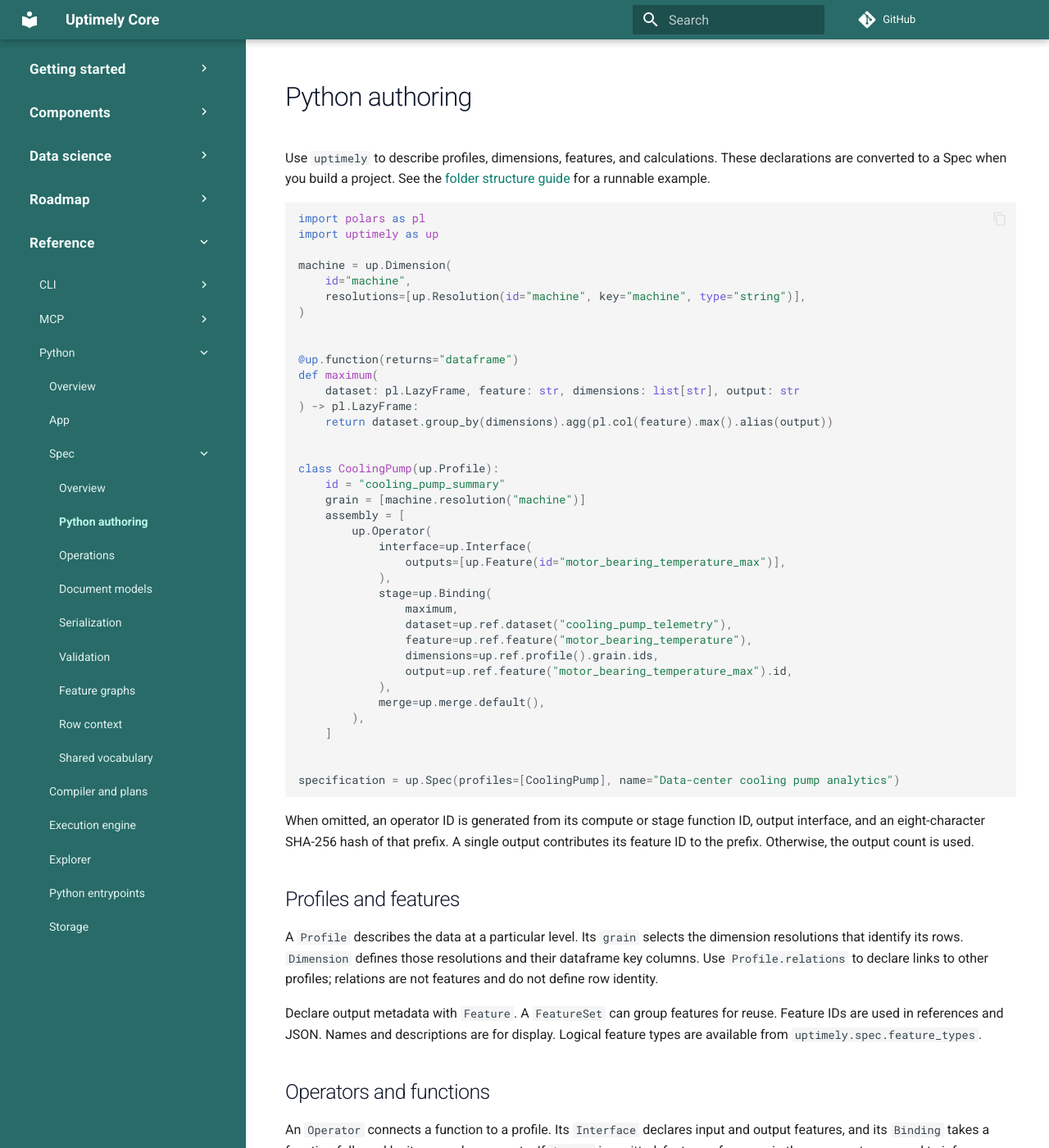
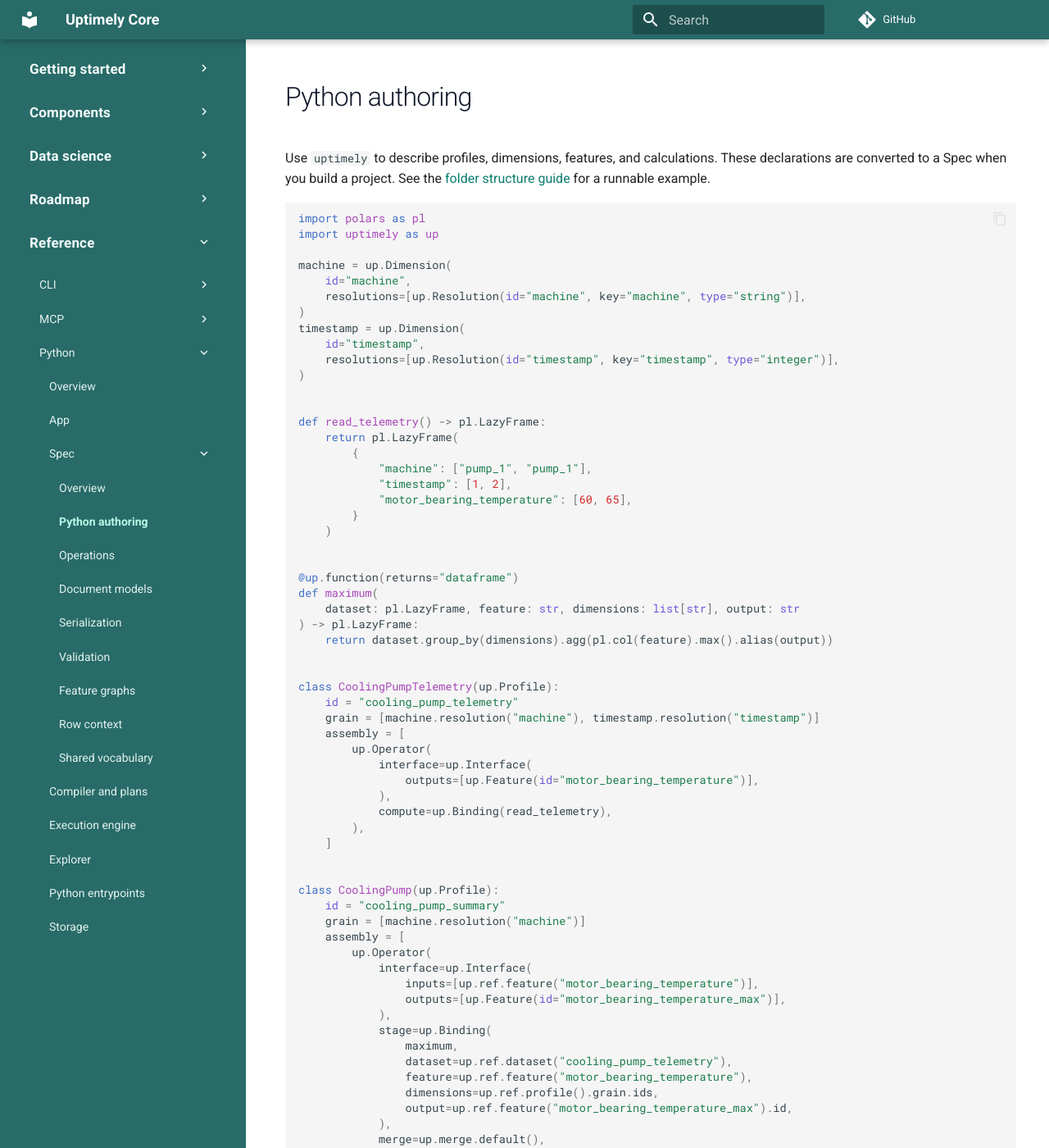
Before and after one commit to uptimely-ai/uptimely-core, an MkDocs documentation site: the page built from docs/reference/python/python.md, in a window 1280 px wide and 1400 px high. Shown: the whole window at 82% size. Built offline with MkDocs 1.6.1 and Material for MkDocs 9.7.7, drawn with Linux system fonts in a browser that asks for light colours; comment, search, counter and statistics services are not loaded; some of the changed text lies outside the part shown.

Commit message:
Update readme and docs for new Operator api

````diff
--- a/docs/reference/python/python.md
+++ b/docs/reference/python/python.md
@@ -13,6 +13,20 @@ machine = up.Dimension(
     id="machine",
     resolutions=[up.Resolution(id="machine", key="machine", type="string")],
 )
+timestamp = up.Dimension(
+    id="timestamp",
+    resolutions=[up.Resolution(id="timestamp", key="timestamp", type="integer")],
+)
+
+
+def read_telemetry() -> pl.LazyFrame:
+    return pl.LazyFrame(
+        {
+            "machine": ["pump_1", "pump_1"],
+            "timestamp": [1, 2],
+            "motor_bearing_temperature": [60, 65],
+        }
+    )
 
 
 @up.function(returns="dataframe")
@@ -22,12 +36,26 @@ def maximum(
     return dataset.group_by(dimensions).agg(pl.col(feature).max().alias(output))
 
 
+class CoolingPumpTelemetry(up.Profile):
+    id = "cooling_pump_telemetry"
+    grain = [machine.resolution("machine"), timestamp.resolution("timestamp")]
+    assembly = [
+        up.Operator(
+            interface=up.Interface(
+                outputs=[up.Feature(id="motor_bearing_temperature")],
+            ),
+            compute=up.Binding(read_telemetry),
+        ),
+    ]
+
+
 class CoolingPump(up.Profile):
     id = "cooling_pump_summary"
     grain = [machine.resolution("machine")]
     assembly = [
         up.Operator(
             interface=up.Interface(
+                inputs=[up.ref.feature("motor_bearing_temperature")],
                 outputs=[up.Feature(id="motor_bearing_temperature_max")],
             ),
             stage=up.Binding(
@@ -42,12 +70,16 @@ class CoolingPump(up.Profile):
     ]
 
 
-specification = up.Spec(profiles=[CoolingPump], name="Data-center cooling pump analytics")
+specification = up.Spec(
+    profiles=[CoolingPumpTelemetry, CoolingPump],
+    name="Data-center cooling pump analytics",
+)
 ```
 
-When omitted, an operator ID is generated from its compute or stage function ID, output
-interface, and an eight-character SHA-256 hash of that prefix. A single output
-contributes its feature ID to the prefix. Otherwise, the output count is used.
+When omitted, an operator ID is generated from its compute or stage function ID,
+output interface, and an eight-character SHA-256 hash of that prefix. A single
+output contributes its feature ID to the prefix. Otherwise, the output count is
+used.
 
 ## Profiles and features
 
````
Also changed, not shown: other parts of docs/reference/python/python.md (+7 -6 lines), docs/architecture/index.md (+4 -3 lines), docs/index.md (+2 -6 lines), docs/reference/python/row-context.md (+15 -3 lines), readme.md (+7 -16 lines).
